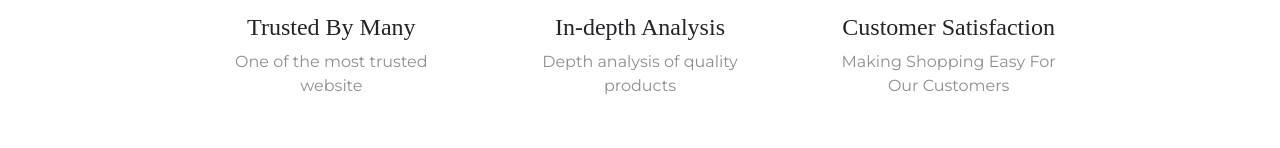
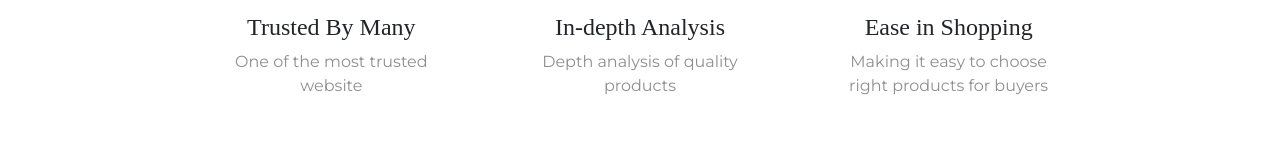
Before and after one commit to amanrathore48/Portfolio, a plain HTML site: page index.html in a window 1280 px wide. Shown: the part 744-892 px from the top of the page. Drawn offline with nearby package versions, Linux system fonts and the light colour scheme.

Commit message:
Update index.html

```diff
--- a/index.html
+++ b/index.html
@@ -100,8 +100,8 @@
 
         <div class="feature-box col-lg-4">
           <i class="icon fas fa-heart fa-4x"></i>
-          <h3 class="feature-title">Customer Satisfaction</h3>
-          <p>Making Shopping Easy For Our Customers</p>
+          <h3 class="feature-title">Ease in Shopping</h3>
+          <p>Making it easy to choose right products for buyers</p>
         </div>
       </div>
 
```
